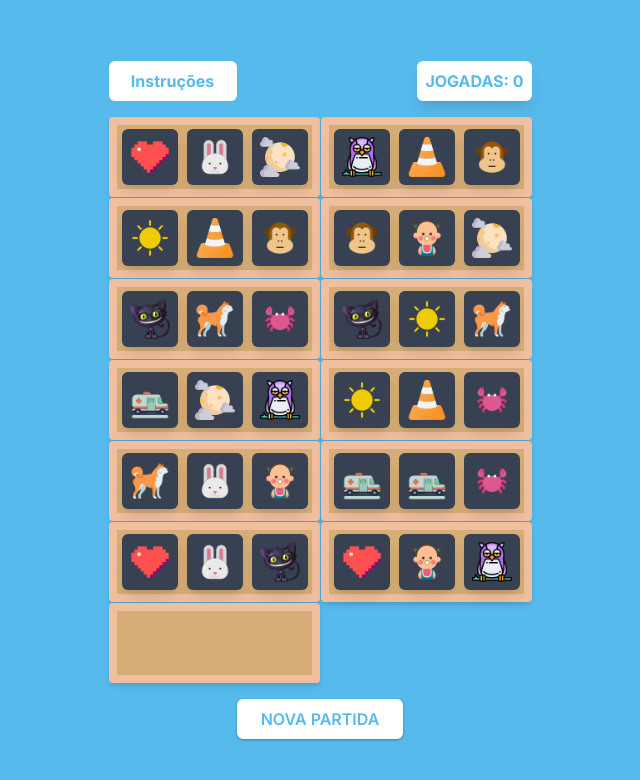
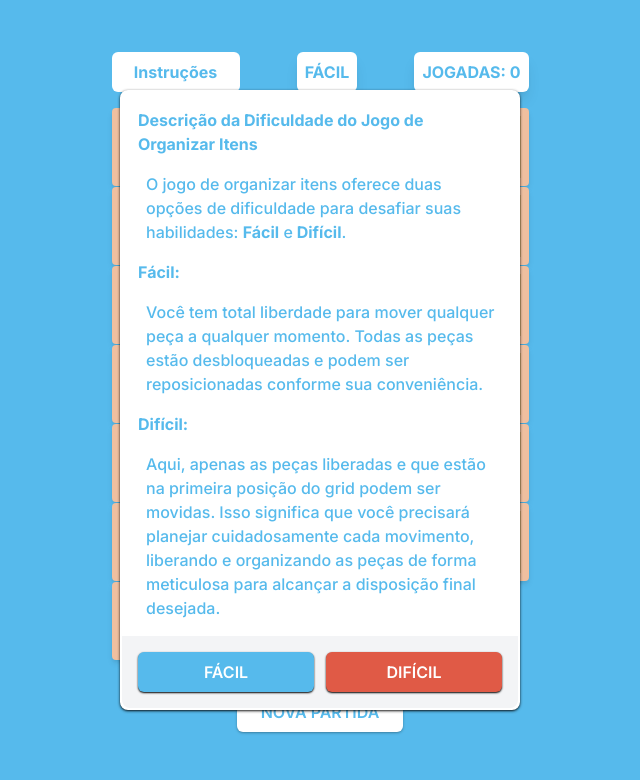
Before and after one commit to manoelps/Jogo-Organizar-Itens-NextJS, a Next.js app: page / in a window 1280 px wide. Shown: the top 780 px of the page, without its empty margins (320-960 px from the left). Built offline with nearby package versions, Linux system fonts and the light colour scheme.

Commit message:
alterado o design e adicionado chamada para o componente GameMode

```diff
--- a/src/app/page.tsx
+++ b/src/app/page.tsx
@@ -1,5 +1,6 @@
 'use client';
 
+import GameMode from '@/components/GameMode';
 import Instructions from '@/components/Instructions';
 import useGame from '@/hooks/useGame';
 import classNames from 'classnames';
@@ -9,12 +10,27 @@ import { useState } from 'react';
 const Page = () => {
 	const [seeInstructions, setSeeInstructions] = useState(false);
 
-	const { galleries, handleCardClick, shake, activeGalery, handleItemClick, activeItem, resetGame, play, handleReload } = useGame();
+	const {
+		galleries,
+		handleCardClick,
+		shake,
+		activeGalery,
+		handleItemClick,
+		activeItem,
+		resetGame,
+		play,
+		handleReload,
+		easyMode,
+		setEasyMode,
+		openEasyMode,
+		setOpenEasyMode
+	} = useGame();
 
 	return (
 		<main className="flex justify-center items-center lg:h-screen md:h-screen">
 			<div>
-				<div className=" w-full flex justify-between py-4">
+				{openEasyMode && <GameMode easyMode={easyMode} setEasyMode={setEasyMode} setOpenEasyMode={setOpenEasyMode} />}
+				<div className=" w-full flex justify-between items-center py-4">
 					<div
 						onClick={() => {
 							setSeeInstructions(!seeInstructions);
@@ -23,6 +39,15 @@ const Page = () => {
 					>
 						Instruções
 						{seeInstructions && <Instructions />}
+					</div>
+
+					<div
+						className={classNames(
+							'bg-white p-2 shadow-lg rounded-md font-bold ',
+							easyMode == 'easy' ? 'text-[#56BAEC]' : 'text-[#e05a46]'
+						)}
+					>
+						{easyMode == 'easy' ? 'FÁCIL' : 'DIFÍCIL'}
 					</div>
 
 					<div className="bg-white p-2 shadow-lg rounded-s-md md:rounded-md lg:rounded-md font-bold text-[#56BAEC]">
@@ -37,7 +62,7 @@ const Page = () => {
 							}}
 							key={galery_index}
 							className={classNames(
-								'flex justify-start items-center shadow-md gap-2 p-1 w-auto h-[80px] cursor-pointer hover:bg-[#D6AD76]/90 bg-[#D6AD76] border-[8px] border-[#EFBF9F] rounded',
+								'flex justify-start items-center shadow-md gap-0.5 w-auto p-1 h-[78px] cursor-pointer hover:bg-[#D6AD76]/90 bg-[#D6AD76] border-[8px] border-[#EFBF9F] rounded',
 								shake && galery_index === activeGalery && !galery.complete ? 'animate-shake' : '',
 								galery.complete ? 'cursor-default' : ''
 							)}
@@ -48,13 +73,21 @@ const Page = () => {
 										e.stopPropagation();
 										handleItemClick(card, galery_index);
 									}}
-									disabled={galery.complete}
+									disabled={galery.complete || (easyMode == 'hard' && card_index !== 0)}
 									key={card_index}
 									className={classNames(
-										'bg-gray-700 flex justify-center items-center p-2 ml-[1px] rounded-md text-2xl text-white hover:scale-95 shadow-lg',
-										activeItem?.id === card?.id ? 'bg-purple-500 ' : 'hover:bg-gray-500',
-										galery.complete &&
-											'hover:bg-green-600 cursor-default hover:scale-100 bg-green-600 border border-white'
+										'bg-gray-700 flex justify-center items-center p-2 border-[2px] rounded-md text-2xl text-white shadow-sm shadow-black/50',
+										activeItem?.id === card?.id && 'bg-purple-500 hover:scale-90',
+										galery.complete && 'hover:bg-green-600 cursor-default hover:scale-100 bg-green-600',
+										easyMode === 'hard' && card_index !== 0 && !galery.complete && 'bg-zinc-500 cursor-not-allowed',
+										{
+											'hover:bg-gray-600 hover:scale-90':
+												(card_index === 0 &&
+													easyMode === 'hard' &&
+													activeItem?.id !== card?.id &&
+													!galery.complete) ||
+												(easyMode === 'easy' && activeItem?.id !== card?.id && !galery.complete)
+										}
 									)}
 								>
 									<span>
@@ -73,11 +106,11 @@ const Page = () => {
 					))}
 				</div>
 
-				<div className="w-full flex justify-center py-4">
+				<div className="flex justify-center items-center py-8">
 					<button
 						onClick={resetGame}
 						className={classNames(
-							'px-8 py-3 lg:px-6 lg:py-2  md:px-6 md:py-2 text-[#56BAEC] bg-white font-semibold rounded-md shadow shadow-black/25 hover:scale-95'
+							'px-8 py-3 lg:px-6 lg:py-2 md:px-6 md:py-2 text-[#56BAEC] bg-white font-semibold rounded-md shadow shadow-black/25 hover:scale-95'
 						)}
 					>
 						NOVA PARTIDA
```
